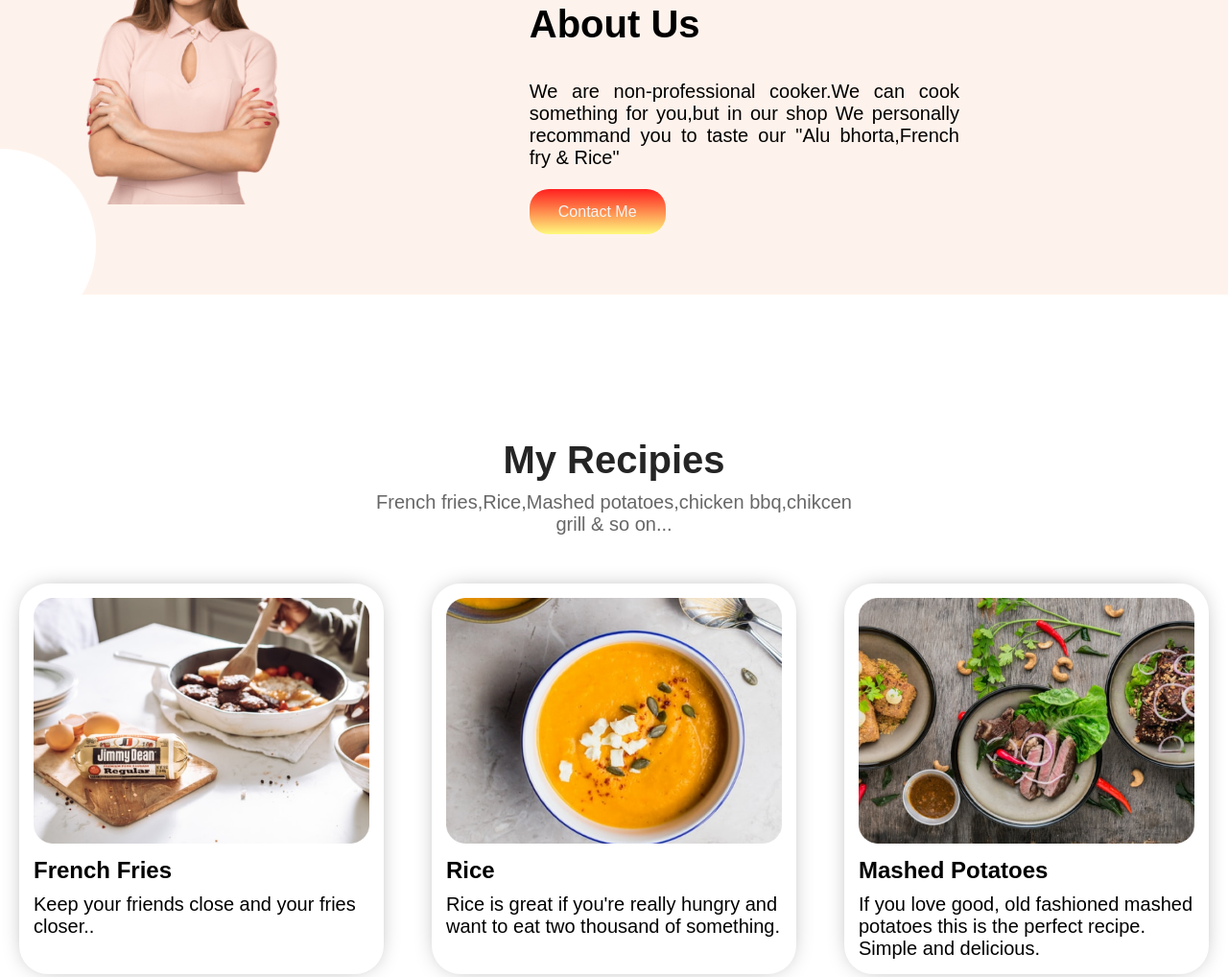
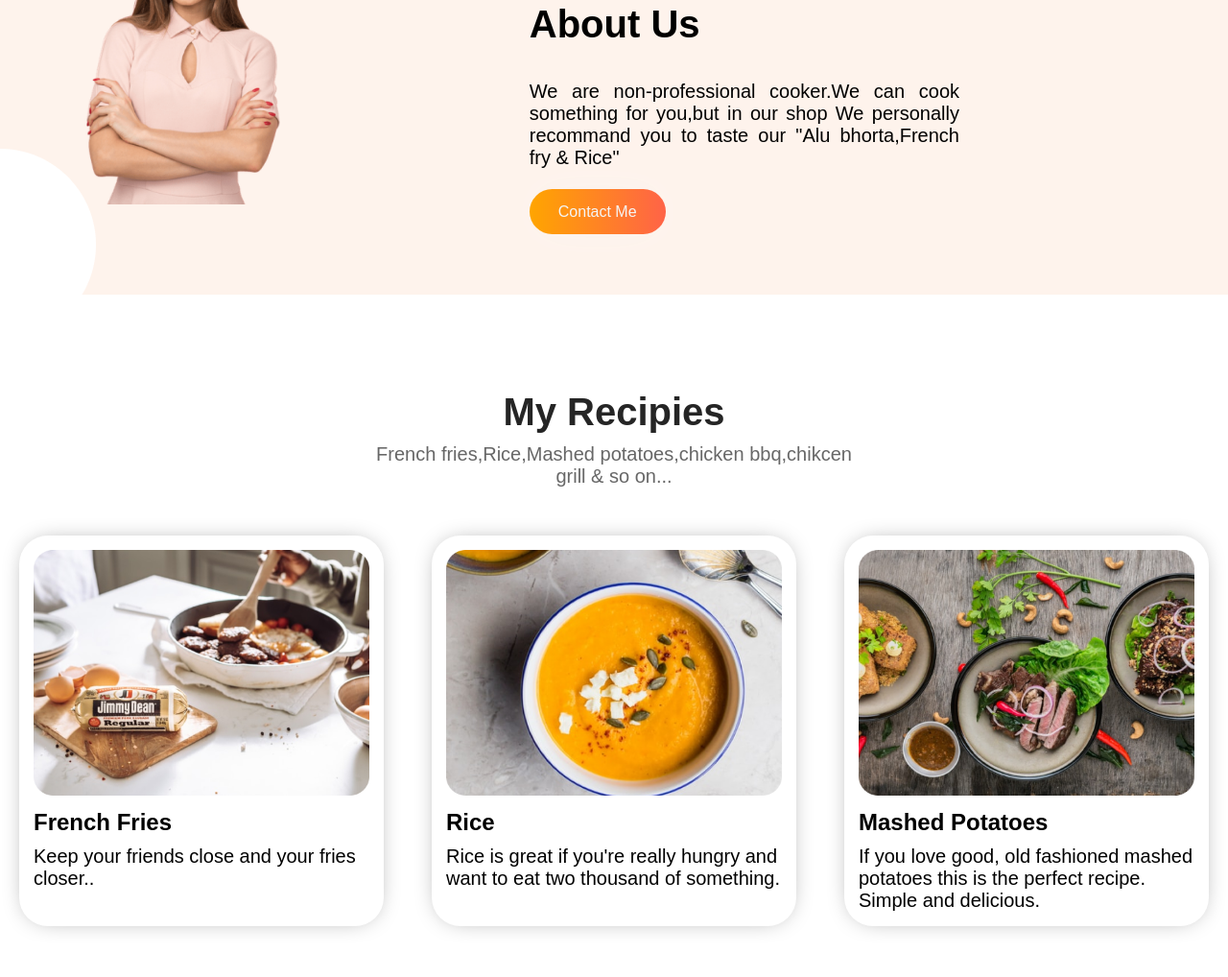
Before and after one commit to hahriar/food-network-assingment, a plain HTML site: page index.html in a window 1280 px wide. Shown: the part 1119-2137 px from the top of the page at 96% size. Drawn offline with Linux system fonts and the light colour scheme.

Commit message:
first commit

```diff
--- a/index.html
+++ b/index.html
@@ -41,7 +41,7 @@
             <a class="button" href="#" target="_blank">Contact Me</a>
         </div>
     </section>
-    <div class="section blog_section">
+    <div class="section-blog_section">
         <div class="section_title">
           <h1>My Recipies</h1>
           <p>
--- a/style.css
+++ b/style.css
@@ -13,7 +13,7 @@
     background-image: url(/images/shapes/7.png);
     background-repeat: no-repeat;
 }
-#section-blog_section{
+.section-blog_section{
     margin-top: 80px;
     box-shadow: 10px;
 }
@@ -77,9 +77,10 @@ div ul{
 .button{
     text-decoration: none;
     padding: 15px 30px ;
-    background-image: linear-gradient(180deg,rgba(255, 0, 0, 0.87) , rgba(255, 255, 0, 0.472));
+    background-image: linear-gradient(to right, orange , tomato);
     color:whitesmoke;
-    border-radius: 20px;
+    border-radius: 25px;
+    box-shadow: 0px 0px 40px -13px ;
 }
 .About{
     margin-left: 170px;
@@ -93,7 +94,7 @@ div ul{
   }
   .section_title {
     text-align: center;
-    margin-top: 150px;
+    margin-top: 100px;
   }
   .section_title h1 {
     color: #252525;
```
